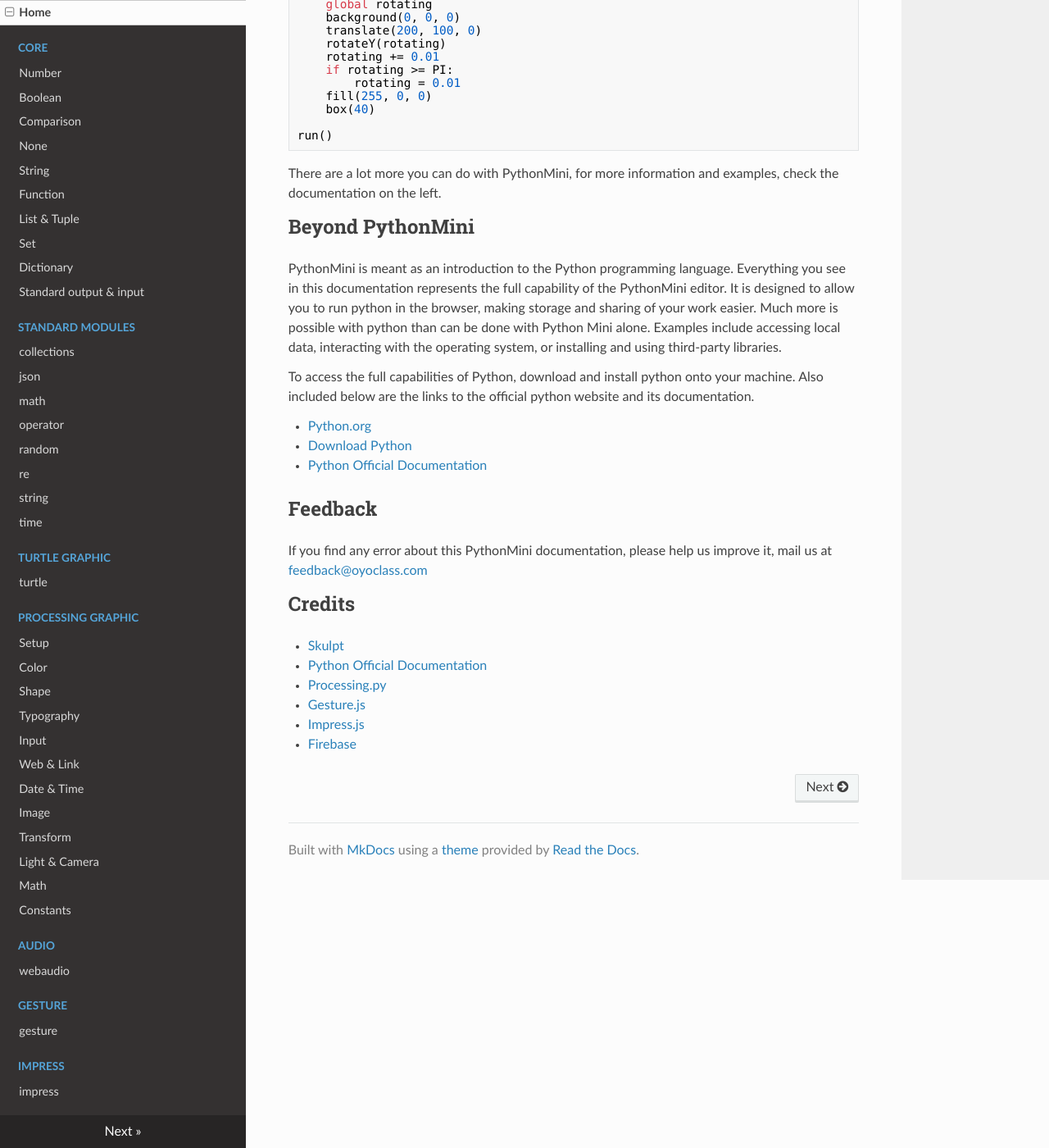
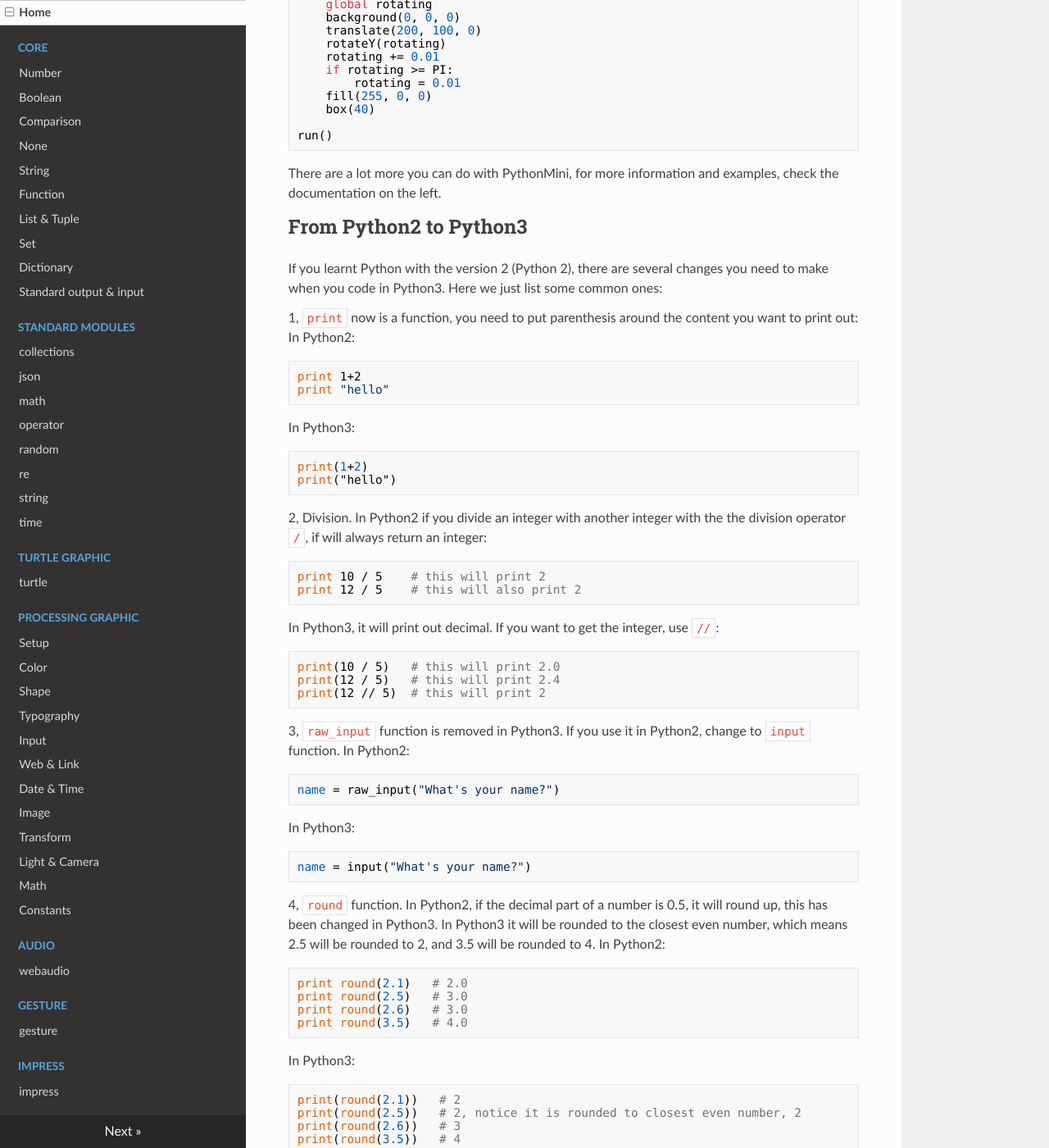
Before and after one commit to oyoclass/pythonmini3-doc, an MkDocs documentation site: the page built from doc/index.md, in a window 1280 px wide and 1400 px high, scrolled down 1603 px. Shown: the whole window at 82% size. Built offline with MkDocs 1.6.1, drawn with Linux system fonts in a browser that asks for light colours; nearby versions of some CDN libraries.

Commit message:
feat(index.md): add py2 to py3 section

````diff
--- a/doc/index.md
+++ b/doc/index.md
@@ -91,6 +91,60 @@ run()
 
 There are a lot more you can do with PythonMini, for more information and examples, check the documentation on the left.
 
+## From Python2 to Python3
+
+If you learnt Python with the version 2 (Python 2), there are several changes you need to make when you code in Python3. Here we just list some common ones:
+
+1, `print` now is a function, you need to put parenthesis around the content you want to print out:
+In Python2:
+```
+print 1+2
+print "hello"
+```
+In Python3:
+```
+print(1+2)
+print("hello")
+```
+
+2, Division. In Python2 if you divide an integer with another integer with the the division operator `/`, if will always return an integer:
+```
+print 10 / 5    # this will print 2
+print 12 / 5    # this will also print 2
+```
+In Python3, it will print out decimal. If you want to get the integer, use `//`:
+```
+print(10 / 5)   # this will print 2.0
+print(12 / 5)   # this will print 2.4
+print(12 // 5)  # this will print 2
+```
+
+3, `raw_input` function is removed in Python3. If you use it in Python2, change to `input` function.
+In Python2:
+```
+name = raw_input("What's your name?")
+```
+In Python3:
+```
+name = input("What's your name?")
+```
+
+4, `round` function. In Python2, if the decimal part of a number is 0.5, it will round up, this has been changed in Python3. In Python3 it will be rounded to the closest even number, which means 2.5 will be rounded to 2, and 3.5 will be rounded to 4.
+In Python2:
+```
+print round(2.1)   # 2.0
+print round(2.5)   # 3.0
+print round(2.6)   # 3.0
+print round(3.5)   # 4.0
+```
+In Python3:
+```
+print(round(2.1))   # 2
+print(round(2.5))   # 2, notice it is rounded to closest even number, 2
+print(round(2.6))   # 3
+print(round(3.5))   # 4
+```
+
 ## Beyond PythonMini
 
 PythonMini is meant as an introduction to the Python programming language. Everything you see in this documentation represents the full capability of the PythonMini editor. It is designed to allow you to run python in the browser, making storage and sharing of your work easier. Much more is possible with python than can be done with Python Mini alone. Examples include accessing local data, interacting with the operating system, or installing and using third-party libraries.
````
